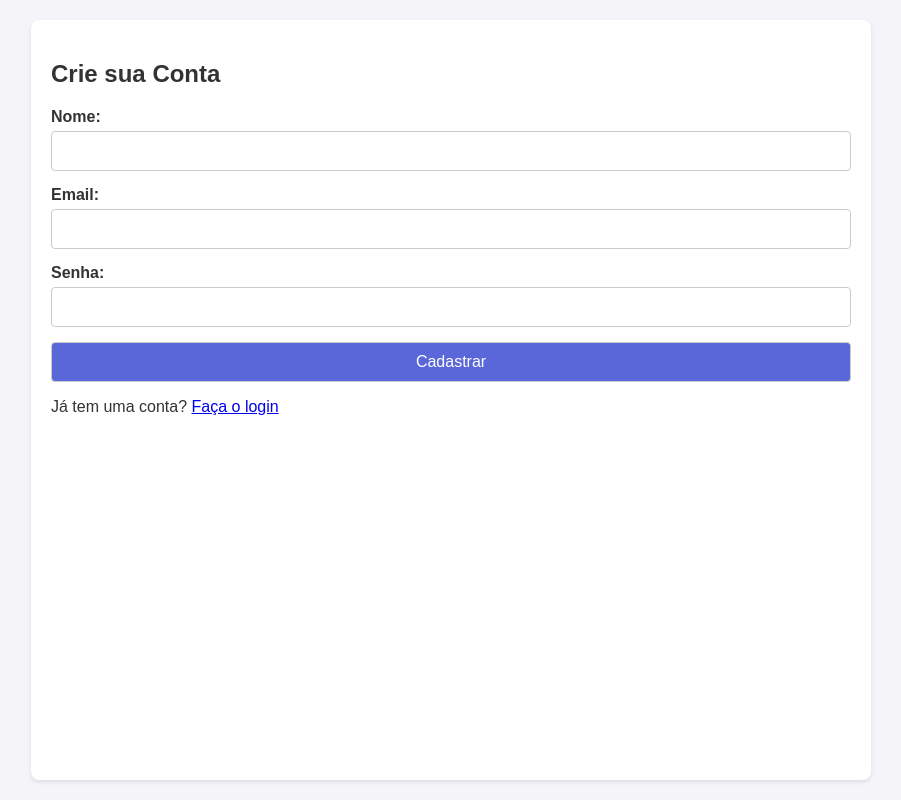
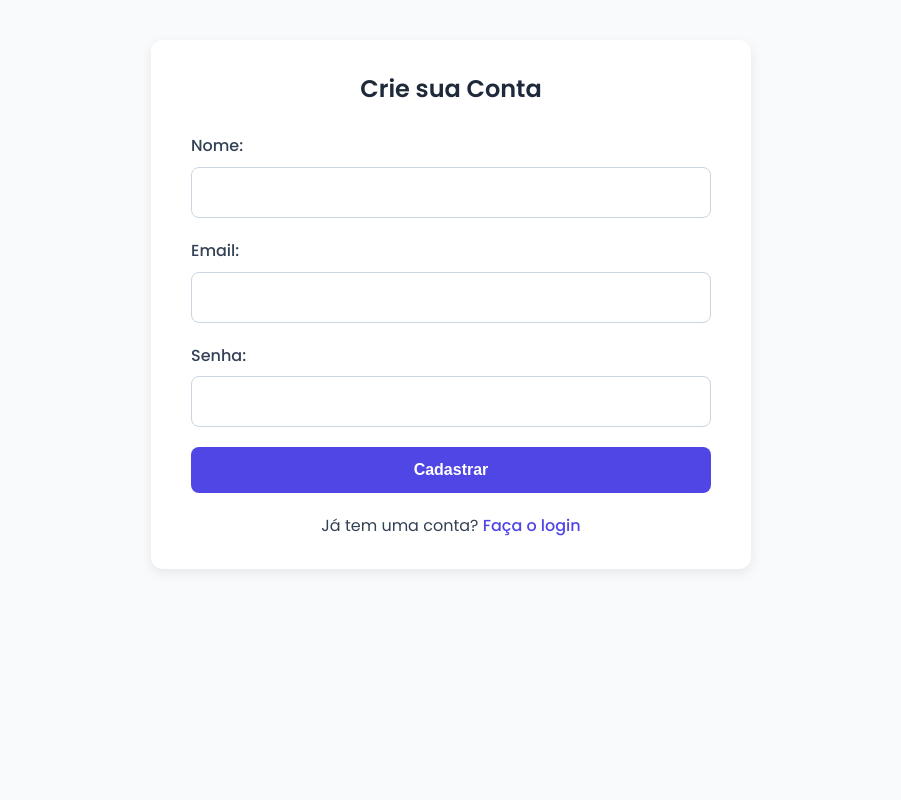
Before and after one commit to dfLeandro28/webapp-treino2, a Flask app: page /cadastro in a window 1280 px wide. Shown: the whole page, without its empty margins (189-1090 px from the left). Run offline with Flask 3, Linux system fonts and the light colour scheme; some libraries are stand-ins or nearby versions.

Commit message:
Update style.css

```diff
--- a/static/css/style.css
+++ b/static/css/style.css
@@ -1,136 +1,192 @@
-/* Estilos gerais para o corpo da página */
-body {
-    font-family: Arial, sans-serif;
-    background-color: #f4f4f9;
-    color: #333;
+/* Importa uma fonte moderna do Google Fonts */
+@import url('https://fonts.googleapis.com/css2?family=Poppins:wght@400;500;600;700&display=swap');
+
+/* Variáveis de Cor para fácil customização */
+:root {
+    --primary-color: #4f46e5; /* Um índigo moderno */
+    --primary-hover: #4338ca;
+    --background-color: #f8fafc; /* Um cinza bem claro */
+    --card-background: #ffffff;
+    --text-color: #334155;
+    --border-color: #cbd5e1;
+    --success-bg: #dcfce7;
+    --success-text: #166534;
+    --error-bg: #fee2e2;
+    --error-text: #991b1b;
+}
+
+/* Reset básico e estilos gerais */
+* {
+    box-sizing: border-box;
     margin: 0;
     padding: 0;
-    display: flex;
-    flex-direction: column;
-    min-height: 100vh;
 }
 
-/* Container principal para centralizar o conteúdo */
-.container {
-    width: 80%;
-    max-width: 800px;
-    margin: 20px auto;
-    padding: 20px;
-    background-color: #fff;
-    box-shadow: 0 2px 4px rgba(0, 0, 0, 0.1);
-    border-radius: 8px;
-    flex-grow: 1;
+body {
+    font-family: 'Poppins', sans-serif;
+    background-color: var(--background-color);
+    color: var(--text-color);
+    line-height: 1.6;
 }
 
-/* Estilos para a barra de navegação */
+/* Cabeçalho e Navegação */
 header {
-    background-color: #5a67d8;
-    color: white;
+    background-color: var(--card-background);
+    box-shadow: 0 2px 4px rgba(0, 0, 0, 0.05);
     padding: 1rem 0;
-    box-shadow: 0 2px 4px rgba(0, 0, 0, 0.1);
+    width: 100%;
 }
 
 nav {
-    width: 80%;
+    max-width: 1100px;
     margin: 0 auto;
+    padding: 0 2rem;
     display: flex;
     justify-content: space-between;
     align-items: center;
 }
 
-nav h1 {
-    margin: 0;
-    font-size: 1.5em;
+nav h1 a {
+    color: var(--primary-color);
+    text-decoration: none;
+    font-weight: 700;
+    font-size: 1.8rem;
 }
 
 nav ul {
     list-style: none;
-    margin: 0;
-    padding: 0;
     display: flex;
-}
-
-nav ul li {
-    margin-left: 20px;
+    gap: 25px;
 }
 
 nav a {
-    color: white;
+    color: var(--text-color);
     text-decoration: none;
-    font-weight: bold;
+    font-weight: 500;
+    transition: color 0.3s ease;
 }
 
 nav a:hover {
+    color: var(--primary-color);
+}
+
+/* Container Principal (estilo card) */
+.container {
+    max-width: 600px;
+    margin: 40px auto;
+    padding: 30px 40px;
+    background-color: var(--card-background);
+    border-radius: 12px;
+    box-shadow: 0 4px 12px rgba(0, 0, 0, 0.08);
+}
+
+h2 {
+    text-align: center;
+    margin-bottom: 25px;
+    font-weight: 600;
+    color: #1e293b;
+}
+
+/* Estilos para Formulários Modernos */
+form {
+    display: flex;
+    flex-direction: column;
+    gap: 20px;
+}
+
+form label {
+    font-weight: 500;
+    margin-bottom: 8px;
+    display: block;
+}
+
+form input, form select {
+    width: 100%;
+    padding: 12px 15px;
+    border: 1px solid var(--border-color);
+    border-radius: 8px;
+    font-size: 1rem;
+    font-family: 'Poppins', sans-serif;
+    transition: border-color 0.3s ease, box-shadow 0.3s ease;
+}
+
+form input:focus, form select:focus {
+    outline: none;
+    border-color: var(--primary-color);
+    box-shadow: 0 0 0 3px rgba(79, 70, 229, 0.2);
+}
+
+/* Botões */
+button {
+    background-color: var(--primary-color);
+    color: white;
+    border: none;
+    border-radius: 8px;
+    padding: 14px 20px;
+    font-size: 1rem;
+    font-weight: 600;
+    cursor: pointer;
+    transition: background-color 0.3s ease, transform 0.2s ease;
+}
+
+button:hover {
+    background-color: var(--primary-hover);
+    transform: translateY(-2px);
+}
+
+/* Links e textos auxiliares */
+p {
+    text-align: center;
+    margin-top: 20px;
+}
+
+a {
+    color: var(--primary-color);
+    text-decoration: none;
+    font-weight: 500;
+}
+
+a:hover {
     text-decoration: underline;
 }
 
-/* Estilos para formulários */
-form {
-    display: flex;
-    flex-direction: column;
-    gap: 15px; /* Espaçamento entre os elementos do formulário */
-}
-
-form div {
-    display: flex;
-    flex-direction: column;
-}
-
-form label {
-    margin-bottom: 5px;
-    font-weight: bold;
-}
-
-form input, form select, form button {
-    padding: 10px;
-    border: 1px solid #ccc;
-    border-radius: 4px;
-    font-size: 1em;
-}
-
-/* Estilos para botões */
-button {
-    background-color: #5a67d8;
-    color: white;
-    border: none;
-    cursor: pointer;
-    transition: background-color 0.3s;
-}
-
-button:hover {
-    background-color: #434190;
-}
-
-/* Estilos para tabelas (usada no dashboard) */
+/* Tabela (Dashboard) */
 table {
     width: 100%;
     border-collapse: collapse;
-    margin-top: 20px;
+    margin-top: 30px;
 }
 
 th, td {
-    border: 1px solid #ddd;
-    padding: 8px;
+    padding: 12px 15px;
     text-align: left;
+    border-bottom: 1px solid var(--border-color);
 }
 
 th {
-    background-color: #f2f2f2;
+    background-color: #f1f5f9;
+    font-weight: 600;
 }
 
-/* Mensagens de feedback (flash messages) */
+td {
+    vertical-align: middle;
+}
+
+/* Mensagens Flash */
 .flash-message {
     padding: 15px;
     margin-bottom: 20px;
-    border-radius: 4px;
+    border-radius: 8px;
+    text-align: center;
+    font-weight: 500;
 }
+
 .flash-success {
-    background-color: #d4edda;
-    color: #155724;
-    border: 1px solid #c3e6cb;
+    background-color: var(--success-bg);
+    color: var(--success-text);
 }
-.flash-error {
-    background-color: #f8d7da;
-    color: #721c24;
-    border: 1px solid #f5c6cb;
+
+.flash-danger { /* Usei danger para combinar com o app.py */
+    background-color: var(--error-bg);
+    color: var(--error-text);
 }
```
